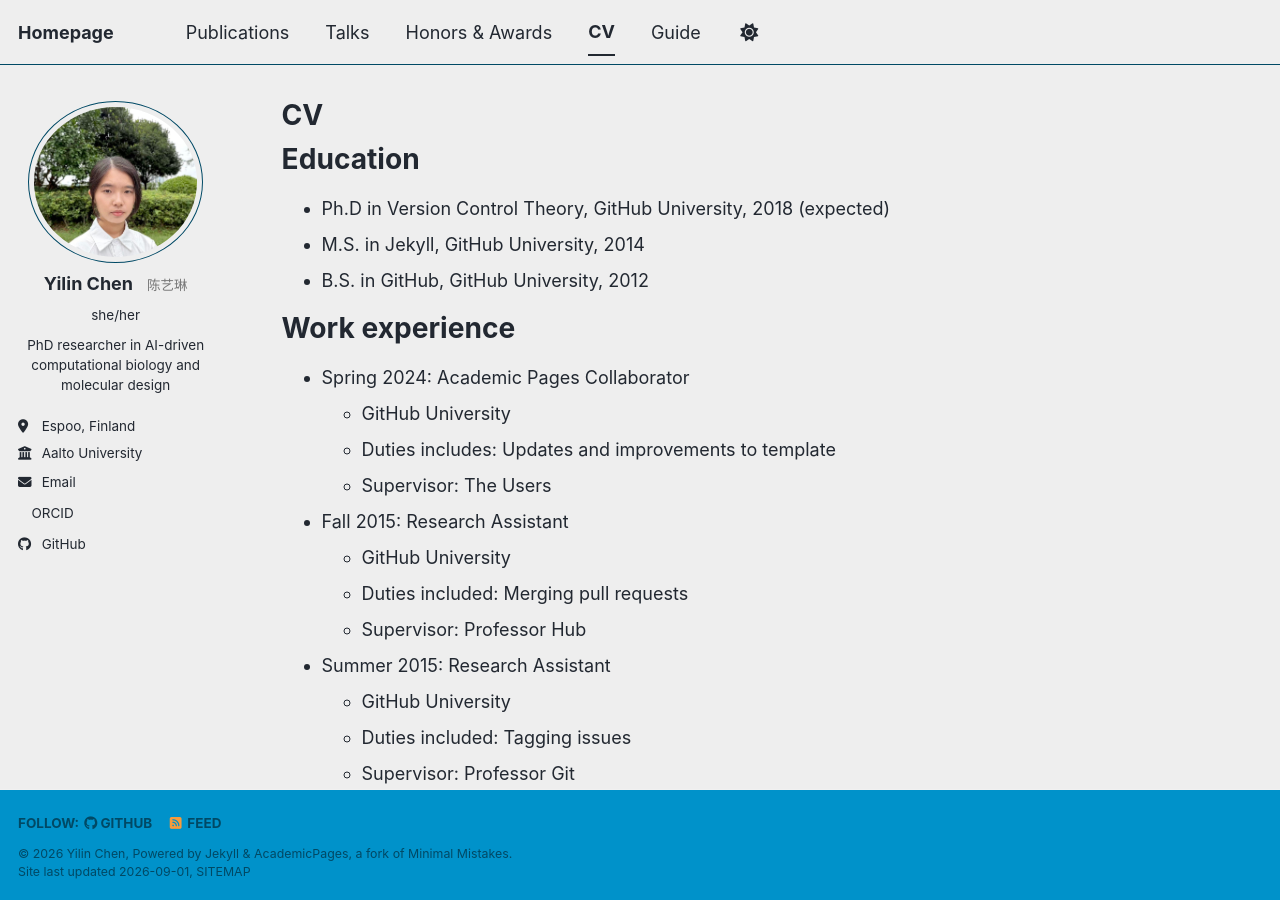
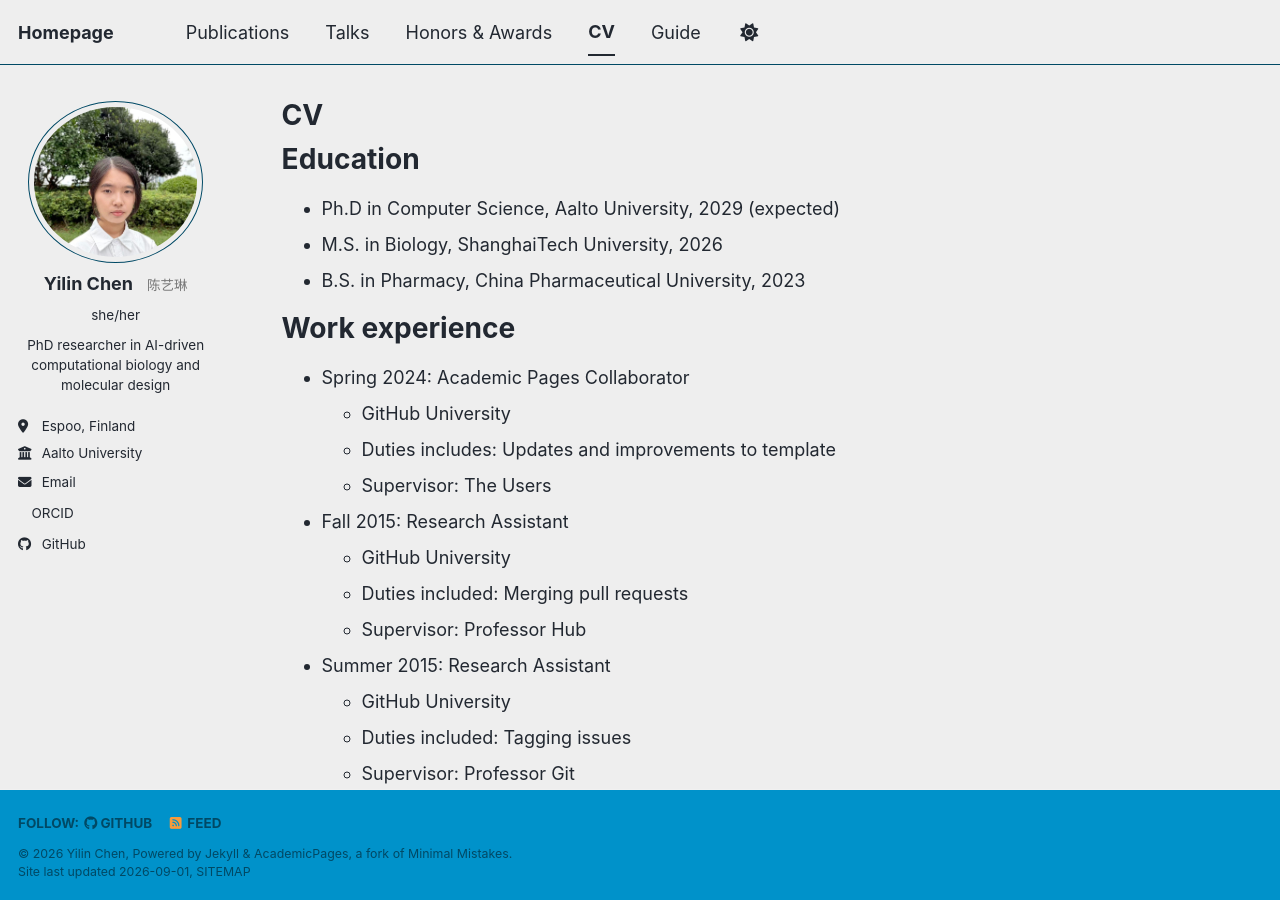
Before and after one commit to yilinchen1205/yilinchen.github.io, a Jekyll site: the page built from _pages/cv.md, in a window 1280 px wide and 900 px high. Built offline with Jekyll 4.4.1, drawn with Linux system fonts in a browser that asks for light colours; a style sheet for code colours, icons or effects is not loaded.

Commit message:
Update cv.md

```diff
--- a/_pages/cv.md
+++ b/_pages/cv.md
@@ -11,9 +11,9 @@ redirect_from:
 
 Education
 ======
-* Ph.D in Version Control Theory, GitHub University, 2018 (expected)
-* M.S. in Jekyll, GitHub University, 2014
-* B.S. in GitHub, GitHub University, 2012
+* Ph.D in Computer Science, Aalto University, 2029 (expected)
+* M.S. in Biology, ShanghaiTech University, 2026
+* B.S. in Pharmacy, China Pharmaceutical University, 2023
 
 Work experience
 ======
```
